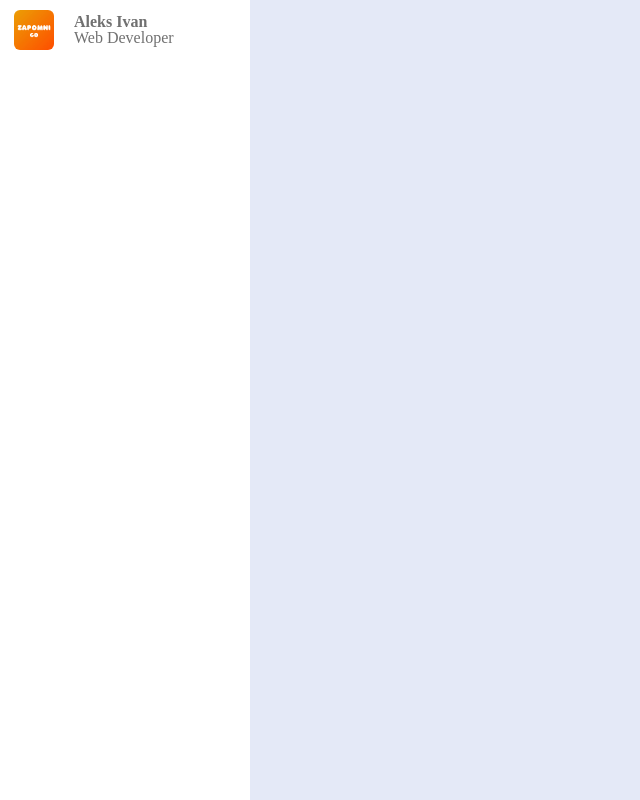
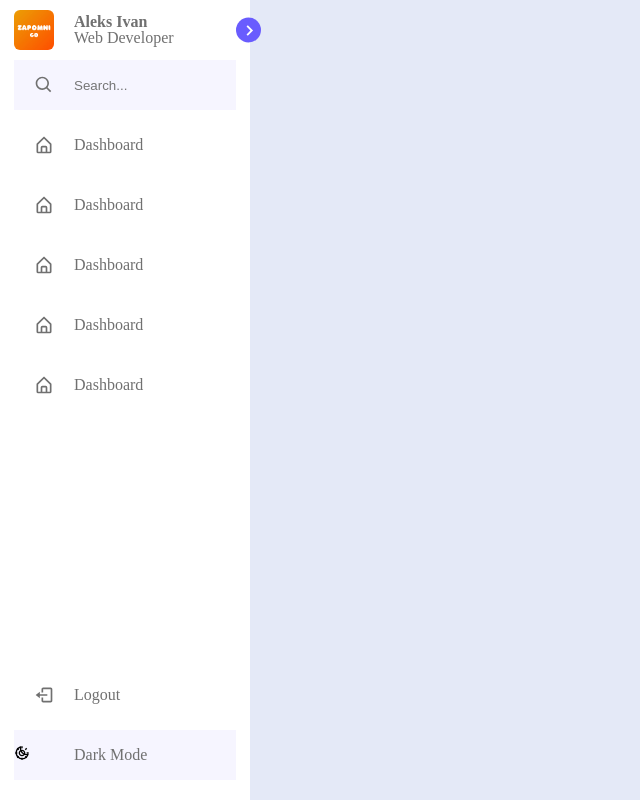
Before and after one commit to ZapomniGo/zapomnigo-client, a React (Vite) app: page / in a window 1280 px wide. Shown: the whole page, without its empty margins (0-640 px from the left). Built offline with nearby package versions, Linux system fonts and the light colour scheme.

Commit message:
design done to a certain point

```diff
--- a/src/App.tsx
+++ b/src/App.tsx
@@ -1,5 +1,4 @@
 import { Navigation } from "./app-components/Navigation/Navigation";
-
 
 export const App = () => {
   return (
--- a/src/app-components/Navigation/Navigation.tsx
+++ b/src/app-components/Navigation/Navigation.tsx
@@ -1,3 +1,6 @@
+import { BiChevronRight, BiHomeAlt, BiSearch, BiLogOut, BiMoon, BiSun } from "react-icons/bi";
+
+
 export const Navigation = () => {
     return(
         <div className="navigation_bar">
@@ -13,7 +16,89 @@ export const Navigation = () => {
                             <span className="profession">Web Developer</span>
                         </div>
                     </div>
+                    <i className="toggle">
+                        <BiChevronRight />
+                    </i>
                 </header>
+
+                <div className="menu-bar">
+                    <div className="menu">
+                        <li className="search-box">
+                            <i className="icon">
+                                <BiSearch/>
+                            </i>
+                            <input type="search" placeholder="Search..." />
+                        </li>
+                        <ul className="menu-links">
+                            <li className="nav-link">
+                                <a href="#">
+                                    <i className="icon">
+                                        <BiHomeAlt/>
+                                    </i>
+                                    <span className="text nav-text">Dashboard</span>
+                                </a>
+                            </li>
+                            <li className="nav-link">
+                                <a href="#">
+                                    <i className="icon">
+                                        <BiHomeAlt/>
+                                    </i>
+                                    <span className="text nav-text">Dashboard</span>
+                                </a>
+                            </li>
+                            <li className="nav-link">
+                                <a href="#">
+                                    <i className="icon">
+                                        <BiHomeAlt/>
+                                    </i>
+                                    <span className="text nav-text">Dashboard</span>
+                                </a>
+                            </li>
+                            <li className="nav-link">
+                                <a href="#">
+                                    <i className="icon">
+                                        <BiHomeAlt/>
+                                    </i>
+                                    <span className="text nav-text">Dashboard</span>
+                                </a>
+                            </li>
+                            <li className="nav-link">
+                                <a href="#">
+                                    <i className="icon">
+                                        <BiHomeAlt/>
+                                    </i>
+                                    <span className="text nav-text">Dashboard</span>
+                                </a>
+                            </li>
+                        </ul>
+                    </div>
+
+                    <div className="bottom-content">
+                        <li className="">
+                            <a href="#">
+                                <i className="icon">
+                                    <BiLogOut/>
+                                </i>
+                                <span className="text nav-text">Logout</span>
+                            </a>
+                        </li>
+
+                        <li className="mode">
+                            <div className="moon-sun">
+                                <i className="moon">
+                                    <BiMoon/>
+                                </i>
+                                <i className="sun">
+                                    <BiSun/>
+                                </i>
+                            </div>
+                            <span className="mode-text text"> Dark Mode</span>
+                            <div className="toggle-switch">
+                                <span className="switch"></span>
+                            </div>
+                        </li>
+                    </div>
+                </div>
             </nav>
         </div>
     )
--- a/src/app-components/Navigation/navigation.scss
+++ b/src/app-components/Navigation/navigation.scss
@@ -6,13 +6,13 @@
     --toggle-color: #DDD;
     --text-color: #707070;
 
-    --tran-03: all 0.2s ease;
+    --tran-02: all 0.2s ease;
     --tran-03: all 0.3s ease;
     --tran-04: all 0.4s ease;
     --tran-05: all 0.5s ease;
 
 }
-
+//reusable code
 body{
     height: 100vh;
     background: var(--body-color);
@@ -32,6 +32,7 @@ body{
 
 
 
+//sidebar
 
 .sidebar{
     position: fixed;
@@ -41,6 +42,32 @@ body{
     width: 250px;
     padding: 10px 14px ;
     background: var(--sidebar-color);
+}
+
+.sidebar header{
+    position: relative;
+}
+
+.sidebar li .icon svg{
+    font-size: 20px;
+    min-width: 60px;
+    display: flex;
+    align-items: center;
+    justify-content: center;
+}
+
+.sidebar li .icon svg,
+.sidebar li .text{
+    color: var(--text-color);
+    transition: var(--tran-02) !important;
+}
+
+.sidebar li{
+    height: 50px;
+    margin-top: 10px;
+    list-style: none;
+    display: flex;
+    align-items: center;
 }
 
 .sidebar .image-text img{
@@ -65,3 +92,73 @@ header .image-text .header-text{
 .header-text .profession{
     margin-top: -2px;
 }
+
+.sidebar header .toggle{
+    position: absolute;
+    top: 50%;
+    right: -25px;
+    transform: translateY(-50%);
+    height: 25px;
+    width: 25px;
+    background: var(--primary-color );
+    display: flex;
+    align-items: center;
+    justify-content: center;
+    border-radius: 50%;
+    color: var(--sidebar-color);
+    font-size: 22px;
+}
+
+.sidebar .search-box{
+    background: var(--primary-color-light);
+}
+
+.search-box input{
+    height: 100%;
+    width: 100%;
+    outline: none;
+    border: none;
+    border-radius: 6px;
+    background: var(--primary-color-light);
+}
+
+.sidebar li a {
+    height: 100%;
+    width: 100%;
+    display: flex;
+    align-items: center;
+    text-decoration: none;
+    border-radius: 6px;
+    transition: var(--tran-04) !important;
+}
+
+.sidebar li a:hover{
+    background:  var(--primary-color);
+}
+
+.sidebar li a:hover .icon svg,
+.sidebar li a:hover .text{
+    color: var(--sidebar-color);
+}
+
+.sidebar .menu-bar{
+    height: calc(100% - 50px);
+    display: flex;
+    flex-direction: column;
+    justify-content: space-between ;
+}
+
+.menu-bar .mode{
+    background: var(--primary-color-light);
+}
+
+.menu-bar .mode .moon-sun{
+    height: 50px;
+    width: 60px;
+    display: flex;
+    align-items: center;
+}
+
+.menu-bar .mode i{
+    position: absolute;
+}
```
